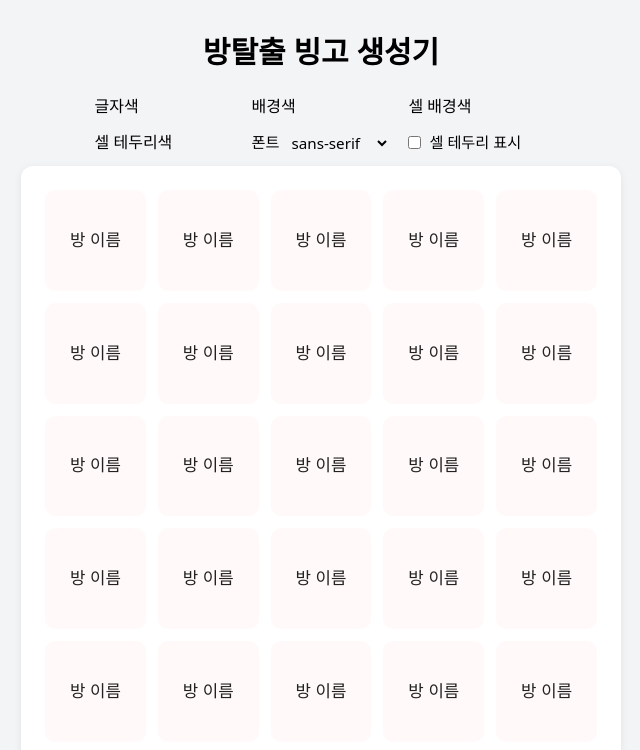
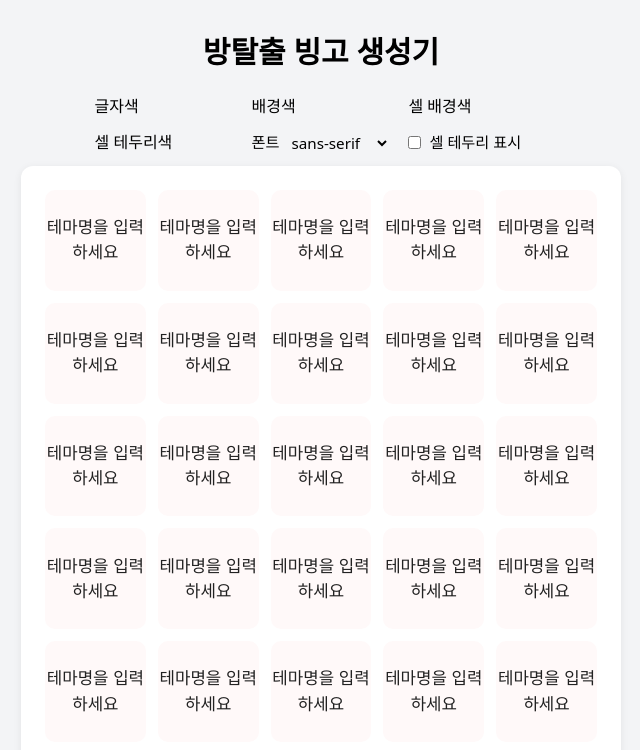
Before and after one commit to skojphy/bingo-generator, a SvelteKit app: page / in a window 1280 px wide. Shown: the top 750 px of the page, without its empty margins (319-959 px from the left). Built offline with nearby package versions, Linux system fonts and the light colour scheme; some icons are missing.

Commit message:
📝 style: 셀 플레이스홀더 문구 수정
- textarea 및 셀 미입력 시 노출되는 placeholder를 '테마명을 입력하세요'로 변경

```diff
--- a/src/components/Board.svelte
+++ b/src/components/Board.svelte
@@ -28,7 +28,8 @@
 	let textareaRefs = Array.from({ length: 5 }, () => Array(5));
 </script>
 
-<div class="style-controls-grid"
+<div
+	class="style-controls-grid"
 	style="
     display: grid;
     grid-template-columns: repeat(3, minmax(120px, 1fr));
@@ -39,16 +40,20 @@
     max-width: 600px;
   "
 >
-  <label>글자색
+	<label
+		>글자색
 		<ColorPicker bind:hex={styleConfig.color} label="" />
 	</label>
-  <label>배경색
+	<label
+		>배경색
 		<ColorPicker bind:hex={styleConfig.bgColor} label="" />
 	</label>
-  <label>셀 배경색
+	<label
+		>셀 배경색
 		<ColorPicker bind:hex={styleConfig.cellColor} label="" />
 	</label>
-  <label>셀 테두리색
+	<label
+		>셀 테두리색
 		<ColorPicker bind:hex={styleConfig.cellBorderColor} label="" />
 	</label>
 	<label style="font-size: 0.95em;">
@@ -78,13 +83,20 @@
 					bind:value={board[i][j]}
 					on:input={(e) => updateCell(i, j, (e.target as HTMLTextAreaElement)?.value || '')}
 					maxlength={40}
-          placeholder="방 이름"
+					placeholder="테마명을 입력하세요"
 					rows="3"
-          style="background:{styleConfig.cellColor};border:1.5px solid {styleConfig.cellBorderColor};border-style:{styleConfig.borderVisible ? 'solid' : 'none'};"
+					style="background:{styleConfig.cellColor};border:1.5px solid {styleConfig.cellBorderColor};border-style:{styleConfig.borderVisible
+						? 'solid'
+						: 'none'};"
 				></textarea>
-        <div class="cell-content"
-          style="background:{styleConfig.cellColor};border:1.5px solid {styleConfig.cellBorderColor};border-style:{styleConfig.borderVisible ? 'solid' : 'none'};"
-        >{board[i][j] || '방 이름'}</div>
+				<div
+					class="cell-content"
+					style="background:{styleConfig.cellColor};border:1.5px solid {styleConfig.cellBorderColor};border-style:{styleConfig.borderVisible
+						? 'solid'
+						: 'none'};"
+				>
+					{board[i][j] || '테마명을 입력하세요'}
+				</div>
 			</div>
 		{/each}
 	{/each}
@@ -112,7 +124,7 @@
 		grid-template-rows: repeat(5, 1fr);
 		gap: 12px;
 		margin: 0 auto;
-    box-shadow: 0 2px 8px rgba(0,0,0,0.07);
+		box-shadow: 0 2px 8px rgba(0, 0, 0, 0.07);
 		border-radius: 12px;
 		padding: 24px;
 		z-index: 0;
```
Lines whose indentation alone changed are shown as unchanged.
